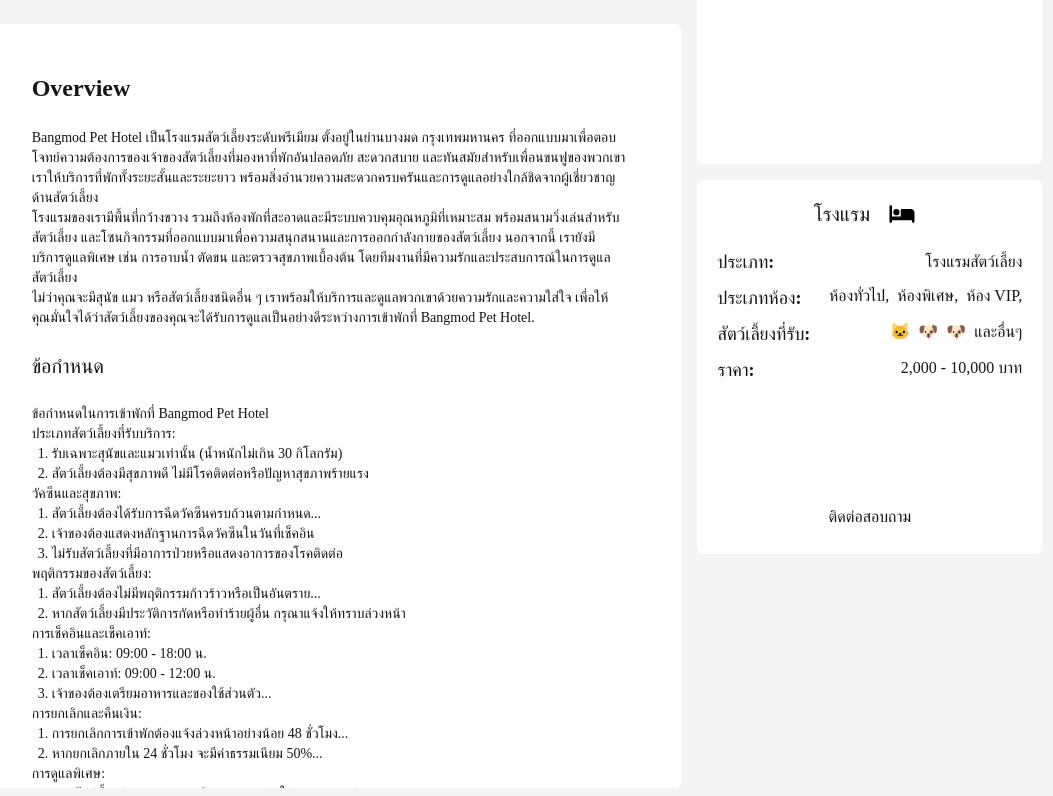
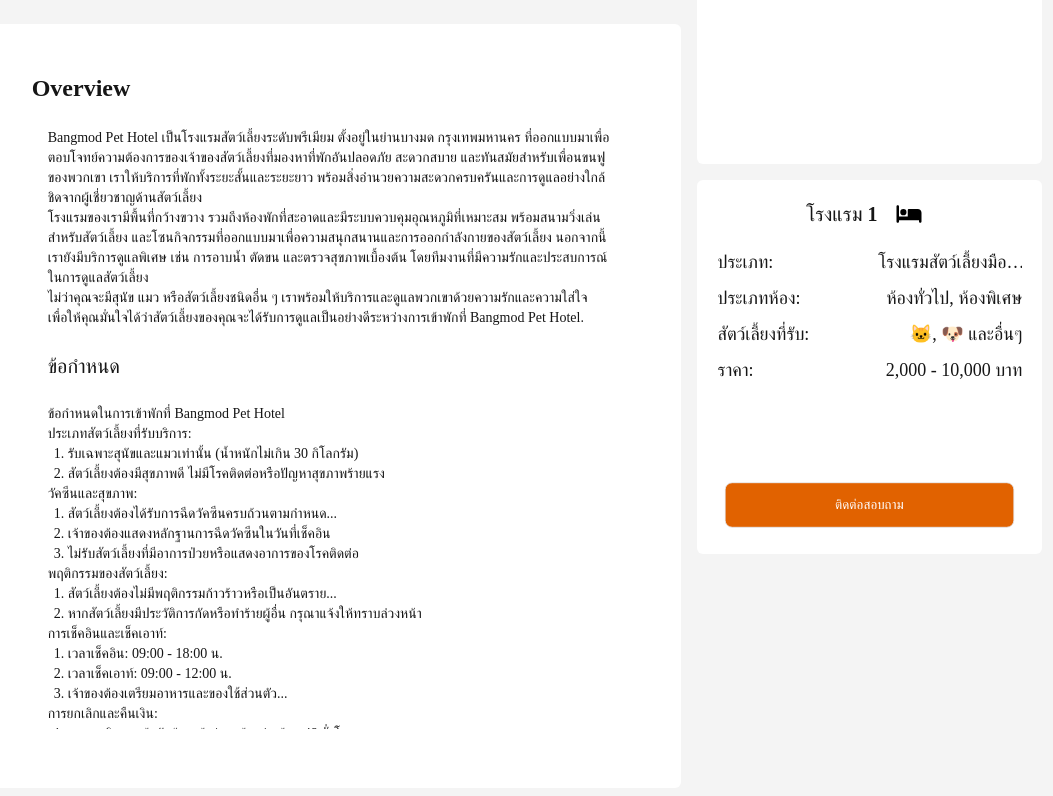
Before and after one commit to NobphadonH/PetHub, a React (Vite) app in the folder pethub-website/: page /pethub-website/home/1 in a window 1280 px wide. Shown: the part 1004-1800 px from the top of the page, without its empty margins (131-1184 px from the left). Built offline with nearby package versions, Linux system fonts and the light colour scheme; a web font is replaced by a local one.

Commit message:
hotelDetail page 80%

```diff
--- a/pethub-website/src/components/HotelDetail.jsx
+++ b/pethub-website/src/components/HotelDetail.jsx
@@ -10,6 +10,7 @@ function HotelDetail() {
     const containerRef = useRef(null);
     const parentRef = useRef(null);
     const [totalWidth, setTotalWidth] = useState(0);
+    const [barSel, setBarSel] = useState(0)
 
     useEffect(() => {
         const loadScript = () => {
@@ -33,8 +34,8 @@ function HotelDetail() {
           map.zoomRange({ min: 6, max: 20 });
           map.location({ lon: 100.56, lat: 13.74 }, true);
         //   map.Ui.DPad.visible(false);
-        //   map.Ui.Zoombar.visible(false);
-        //   map.Ui.Geolocation.visible(false);
+          map.Ui.Zoombar.visible(false);
+          map.Ui.Geolocation.visible(false);
         //   map.Ui.Toolbar.visible(false);
         //   map.Ui.LayerSelector.visible(false);
         //   map.Ui.Fullscreen.visible(false);
@@ -72,6 +73,12 @@ function HotelDetail() {
         }
       };
 
+      const handleSelect = (e) => {
+        setBarSel(e.target.id)
+      }
+
+      console.log(barSel)
+
   return (
     <>
      <Navbar />
@@ -82,9 +89,9 @@ function HotelDetail() {
      </div>
      <div className='mt-5 md:mt-10 w-[96vw] lg:w-11/12 xl:w-11/12 2xl:w-[1280px] h-full mx-auto'>
         <div className='w-full lg:h-20 flex gap-5 text-[10px] sm:text-[2vw] md:text-lg xl:text-xl font items-center'>
-            <div className='px-3 lg:px-5 py-1 lg:py-2 border-b-2 border-pethub-color1 cursor-pointer font-bold'>Overview</div>
-            <div className='px-3 lg:px-5 py-1 lg:py-2 border-b-0 border-pethub-color1 cursor-pointer'>Guest reviews</div>
-            <div className='px-3 lg:px-5 py-1 lg:py-2 border-b-0 border-pethub-color1 cursor-pointer'>Chat</div>
+            <div id='0' onClick={handleSelect} className={`px-3 lg:px-5 py-1 lg:py-2 border-pethub-color1 cursor-pointer ${barSel == 0 ? ' border-b-2 font-bold' : ''}`}>Overview</div>
+            <div id='1' onClick={handleSelect} className={`px-3 lg:px-5 py-1 lg:py-2 border-pethub-color1 cursor-pointer ${barSel == 1 ? ' border-b-2 font-bold' : ''}`}>Guest reviews</div>
+            <div id='2' onClick={handleSelect} className={`px-3 lg:px-5 py-1 lg:py-2 border-pethub-color1 cursor-pointer ${barSel == 2 ? ' border-b-2 font-bold' : ''}`}>Chat</div>
         </div>
      </div>
      <div className='w-full h-full bg-[#F4F4F4]'>
@@ -110,14 +117,14 @@ function HotelDetail() {
                 </div>
             </div>
             <div className='max-md:w-full max-md:h-[40vw] max-md:my-[2vw] bg-white rounded-md col-span-12 md:col-span-4 row-span-4'>
-            {/* <div
+            <div
                 id="map"
                 style={{ height: '100%', width: '100%', borderRadius: '6px', overflow: 'hidden' }} // Full height and width
-            ></div> */}
+            ></div>
             </div>
-            <div className='max-md:w-[60%] max-md:h-[250px] overflow-y-hidden bg-white rounded-md col-span-8 lg:col-span-8 row-span-10 max-md:p-[3vw] max-lg:px-8 max-lg:py-4 py-12 px-14 text-start'>
-                <div className='text-[3vw] lg:text-2xl font-semibold mb-[1vw] md:mb-6 overflow-y'>Overview</div>
-                <div className='text-[2vw] md:text-sm max-md:h-[200px] overflow-y-hidden scrollbar-hidden'>
+            <div className={`max-md:w-[60%] ${barSel == 1 ? 'max-md:h-full' : 'max-md:h-[250px]'}   overflow-y-hidden bg-white rounded-md col-span-8 lg:col-span-8 row-span-10 max-md:p-[3vw] max-lg:px-8 max-lg:py-4 py-12 px-14 text-start`}>
+                <div className={`text-[3vw] lg:text-2xl font-semibold mb-[1vw] md:mb-6 overflow-y  ${barSel == 0 ? '' : 'hidden'}`}>Overview</div>
+                <div className={`text-[2vw] md:text-sm max-md:h-[160px] h-[80%] lg:h-[90%] px-4 overflow-y-scroll scrollbar-hidden ${barSel == 0 ? '' : 'hidden'}`}>
                     <p>Bangmod Pet Hotel เป็นโรงแรมสัตว์เลี้ยงระดับพรีเมียม ตั้งอยู่ในย่านบางมด กรุงเทพมหานคร ที่ออกแบบมาเพื่อตอบโจทย์ความต้องการของเจ้าของสัตว์เลี้ยงที่มองหาที่พักอันปลอดภัย สะดวกสบาย และทันสมัยสำหรับเพื่อนขนฟูของพวกเขา เราให้บริการที่พักทั้งระยะสั้นและระยะยาว พร้อมสิ่งอำนวยความสะดวกครบครันและการดูแลอย่างใกล้ชิดจากผู้เชี่ยวชาญด้านสัตว์เลี้ยง</p>
 
                     <p>โรงแรมของเรามีพื้นที่กว้างขวาง รวมถึงห้องพักที่สะอาดและมีระบบควบคุมอุณหภูมิที่เหมาะสม พร้อมสนามวิ่งเล่นสำหรับสัตว์เลี้ยง และโซนกิจกรรมที่ออกแบบมาเพื่อความสนุกสนานและการออกกำลังกายของสัตว์เลี้ยง นอกจากนี้ เรายังมีบริการดูแลพิเศษ เช่น การอาบน้ำ ตัดขน และตรวจสุขภาพเบื้องต้น โดยทีมงานที่มีความรักและประสบการณ์ในการดูแลสัตว์เลี้ยง</p>
@@ -174,47 +181,118 @@ function HotelDetail() {
                     </div>
 
                 </div>
+                <div className={`text-[2vw] lg:text-xl font-semibold mb-[1vw] md:mb-6 overflow-y  ${barSel == 1 ? '' : 'hidden'}`}>5 คะแนน <span className='text-[1.5vw] lg:text-lg'>(รีวิวจากผู้ใช้ 125 รายการ)</span></div>
+                <div className={`mb-[2vw] md:mb-5 text-[1.5vw] md:text-xs lg:text-sm xl:text-base text-gray-400 ${barSel == 1 ? '' : 'hidden'}`}>ความนิยมสูงสุด</div>
+                <div className={`text-[2vw] md:text-sm max-md:h-[160px] h-[45%] lg:h-[60%] md:px-2 xl:px-4 overflow-y-scroll scrollbar-hidden flex flex-col gap-1 lg:gap-5 ${barSel == 1 ? '' : 'hidden'}`}>
+                    {Array.from({ length: 5 }).map((_, index) => (
+                        <div key={index} className='w-full h-28 flex'>
+                            <div className='h-full w-[15%] lg:w-[10%] flex items-start justify-center'>
+                                <div className='w-[5vw] h-[5vw] md:w-10 md:h-10 lg:w-12 lg:h-12 xl:w-14 xl:h-14 rounded-full bg-slate-200'></div>
+                            </div>
+                            <div className='h-full w-[80%] md:py-2 px-1 lg:px-5 text-[1.5vw] md:text-xs lg:text-base'>
+                                <div>User001</div>
+                                <div className="flex md:my-[1vw] lg:my-1 items-center">
+                                {Array.from({ length: 5 }).map((_, index) => (
+                                <svg key={index} xmlns="http://www.w3.org/2000/svg" width="12" height="12" fill="currentColor" className="bi bi-star-fill w-[1.5vw] md:w-[8px] mx-[0.2vw] lg:mx-0 sm:w-[10px] lg:w-[16px] text-yellow-400" viewBox="0 0 16 16">
+                                    <path d="M3.612 15.443c-.386.198-.824-.149-.746-.592l.83-4.73L.173 6.765c-.329-.314-.158-.888.283-.95l4.898-.696L7.538.792c.197-.39.73-.39.927 0l2.184 4.327 4.898.696c.441.062.612.636.282.95l-3.522 3.356.83 4.73c.078.443-.36.79-.746.592L8 13.187l-4.389 2.256z"/>
+                                </svg>
+                                ))}
+                                <div className="max-md:text-[1.5vw] ml-1 md:ml-3">
+                                ดีมาก
+                                </div>
+                            </div>
+                            <div>ห้องพักดีมากๆ เลยครับ</div>
+                            <div className='flex mt-2 items-center justify-start gap-[1vw] md:gap-1 lg:gap-3 text-[1.5vw] md:text-xs lg:text-base'>
+                                <svg xmlns="http://www.w3.org/2000/svg" width="18" height="18" fill="currentColor" className="bi bi-hand-thumbs-up-fill text-gray-200 w-[3vw] md:w-8 lg:w-15" viewBox="0 0 16 16">
+                                <path d="M6.956 1.745C7.021.81 7.908.087 8.864.325l.261.066c.463.116.874.456 1.012.965.22.816.533 2.511.062 4.51a10 10 0 0 1 .443-.051c.713-.065 1.669-.072 2.516.21.518.173.994.681 1.2 1.273.184.532.16 1.162-.234 1.733q.086.18.138.363c.077.27.113.567.113.856s-.036.586-.113.856c-.039.135-.09.273-.16.404.169.387.107.819-.003 1.148a3.2 3.2 0 0 1-.488.901c.054.152.076.312.076.465 0 .305-.089.625-.253.912C13.1 15.522 12.437 16 11.5 16H8c-.605 0-1.07-.081-1.466-.218a4.8 4.8 0 0 1-.97-.484l-.048-.03c-.504-.307-.999-.609-2.068-.722C2.682 14.464 2 13.846 2 13V9c0-.85.685-1.432 1.357-1.615.849-.232 1.574-.787 2.132-1.41.56-.627.914-1.28 1.039-1.639.199-.575.356-1.539.428-2.59z"/>
+                                </svg>
+                                <div>58</div>
+                                <svg xmlns="http://www.w3.org/2000/svg" width="18" height="18" fill="currentColor" className="bi bi-hand-thumbs-down-fill text-gray-200 w-[3vw] md:w-8 lg:w-12" viewBox="0 0 16 16">
+                                <path d="M6.956 14.534c.065.936.952 1.659 1.908 1.42l.261-.065a1.38 1.38 0 0 0 1.012-.965c.22-.816.533-2.512.062-4.51q.205.03.443.051c.713.065 1.669.071 2.516-.211.518-.173.994-.68 1.2-1.272a1.9 1.9 0 0 0-.234-1.734c.058-.118.103-.242.138-.362.077-.27.113-.568.113-.856 0-.29-.036-.586-.113-.857a2 2 0 0 0-.16-.403c.169-.387.107-.82-.003-1.149a3.2 3.2 0 0 0-.488-.9c.054-.153.076-.313.076-.465a1.86 1.86 0 0 0-.253-.912C13.1.757 12.437.28 11.5.28H8c-.605 0-1.07.08-1.466.217a4.8 4.8 0 0 0-.97.485l-.048.029c-.504.308-.999.61-2.068.723C2.682 1.815 2 2.434 2 3.279v4c0 .851.685 1.433 1.357 1.616.849.232 1.574.787 2.132 1.41.56.626.914 1.28 1.039 1.638.199.575.356 1.54.428 2.591"/>
+                                </svg>
+                            </div>
+                            </div>
+                            <div className='h-full w-[5%] lg:w-[10%] cursor-pointer flex flex-col items-center justify-center gap-1'>
+                                <div className='w-[0.4vw] h-[0.4vw] lg:w-1 md:h-1 bg-slate-400 rounded-full'></div>
+                                <div className='w-[0.4vw] h-[0.4vw] lg:w-1 md:h-1 bg-slate-400 rounded-full'></div>
+                                <div className='w-[0.4vw] h-[0.4vw] lg:w-1 md:h-1 bg-slate-400 rounded-full'></div>
+                            </div>
+                        </div>
+                    ))}
+
+                </div>
+                <div className={`${barSel == 1 ? '' : 'hidden'}`}>
+                    <div className='w-full h-[18vw] md:h-[160px] lg:h-[200px] flex py-[3vw] md:py-5 lg:py-8'>
+                        <div className='h-full w-[10%] flex items-start justify-center'>
+                            <div className='w-[5vw] h-[5vw] md:w-10 md:h-10 lg:w-12 lg:h-12 xl:w-14 xl:h-14 rounded-full bg-slate-200'></div>
+                        </div>
+                        <div className='h-full w-[70%] md:w-[60%] xl:w-[65%] px-2 md:py-2 lg:px-5 text-[2vw] md:text-sm lg:text-base'>
+                            <div>main user</div>
+                            <div className="flex lg:my-4 gap-[0.3vw] md:gap-1 lg:gap-2 items-center">
+                            {Array.from({ length: 5 }).map((_, index) => (
+                            <svg key={index} xmlns="http://www.w3.org/2000/svg" width="16" height="16" fill="currentColor" className=" cursor-pointer bi bi-star-fill w-[8px] sm:w-[12px] lg:w-[16px] text-gray-400" viewBox="0 0 16 16">
+                                <path d="M3.612 15.443c-.386.198-.824-.149-.746-.592l.83-4.73L.173 6.765c-.329-.314-.158-.888.283-.95l4.898-.696L7.538.792c.197-.39.73-.39.927 0l2.184 4.327 4.898.696c.441.062.612.636.282.95l-3.522 3.356.83 4.73c.078.443-.36.79-.746.592L8 13.187l-4.389 2.256z"/>
+                            </svg>
+                            ))}
+                            <div className="max-md:text-[2vw] ml-1 md:ml-3">
+                            ดีมาก
+                            </div>
+                        </div>
+                        <div>
+                        <input
+                            type="email"
+                            name="email"
+                            placeholder="แสดงความคิดเห็น"
+                            className="rounded-none w-full border-b-2 mb-3"
+                        />
+                        </div>
+                        </div>
+                        <div className='h-full w-[20%] md:w-[30%] xl:w-[25%] cursor-pointer flex items-center md:items-end py-[1vw] md:py-7 justify-between gap-1 text-[2vw] md:text-xs lg:text-base'>
+                            <div className='hidden md:block'>ยกเลิก</div>
+                            <div className='hidden md:block'>ส่งความคิดเห็น</div>
+                            <svg xmlns="http://www.w3.org/2000/svg" width="16" height="16" fill="currentColor" className="md:hidden w-[2vw] h-[2vw] text-base-300 bi bi-send-fill" viewBox="0 0 16 16">
+                            <path d="M15.964.686a.5.5 0 0 0-.65-.65L.767 5.855H.766l-.452.18a.5.5 0 0 0-.082.887l.41.26.001.002 4.995 3.178 3.178 4.995.002.002.26.41a.5.5 0 0 0 .886-.083zm-1.833 1.89L6.637 10.07l-.215-.338a.5.5 0 0 0-.154-.154l-.338-.215 7.494-7.494 1.178-.471z"/>
+                            </svg>
+                        </div>
+                    </div>
+                </div>
+
             </div>
             <div className='max-md:w-[35%] max-md:h-full bg-white rounded-md col-start-9 col-span-4 row-span-5 p-[3vw] md:p-3 lg:p-5'>
                 <div className='flex gap-[1vw] lg:gap-2 items-center justify-center'>
-                    <div className='text-[2vw] lg:text-xl font-semibold overflow-y'>โรงแรม</div>
+                    <div className='text-[2vw] lg:text-xl font-semibold transition-all duration-300 ease-in-out line-clamp-1 overflow-hidden'>โรงแรม {param.hotelname}</div>
                     <svg xmlns="http://www.w3.org/2000/svg" className='w-[3vw] lg:w-12' width={20} height={20} viewBox="0 0 640 512"><path d="M32 32c17.7 0 32 14.3 32 32l0 256 224 0 0-160c0-17.7 14.3-32 32-32l224 0c53 0 96 43 96 96l0 224c0 17.7-14.3 32-32 32s-32-14.3-32-32l0-32-224 0-32 0L64 416l0 32c0 17.7-14.3 32-32 32s-32-14.3-32-32L0 64C0 46.3 14.3 32 32 32zm144 96a80 80 0 1 1 0 160 80 80 0 1 1 0-160z"/></svg>
                 </div>
-                <div className='flex flex-col justify-between h-[90%]'>
-                    <div className='w-full'>
-                        <div className='flex justify-between items-center mt-5'>
-                            <div className='text-start text-lg font-semibold'>ประเภท: </div>
-                            <div className='font-normal'>โรงแรมสัตว์เลี้ยง</div>
+                <div className='flex flex-col justify-between h-[90%] text-[2vw] md:text-sm lg:text-lg'>
+                    <div className='w-full '>
+                        <div className='flex justify-between items-center mt-[1vw] md:mt-5'>
+                            <div className='text-start'>ประเภท: </div>
+                            <div className='max-w-40 font-normal transition-all duration-300 ease-in-out line-clamp-1 overflow-hidden'>โรงแรมสัตว์เลี้ยงมืออาชีพ</div>
                         </div>
                         <div className='flex justify-between items-start mt-2'>
-                            <div className='text-start text-lg font-semibold'>ประเภทห้อง: </div>
-                            <div className='flex justify-end gap-2'>
-                                <div className='font-normal'>ห้องทั่วไป,</div>
-                                <div className='font-normal'>ห้องพิเศษ,</div>
-                                <div className='font-normal'>ห้อง VIP,</div>
-
+                            <div className='text-start transition-all duration-300 ease-in-out max-lg:line-clamp-1 max-lg:overflow-hidden'>ประเภทห้อง: </div>
+                            <div className='max-w-40 transition-all duration-300 ease-in-out line-clamp-1 overflow-hidden'>
+                                ห้องทั่วไป, ห้องพิเศษ
                             </div>
                         </div>
                         <div className='flex justify-between items-start mt-2'>
-                            <div className='text-start text-lg font-semibold'>สัตว์เลี้ยงที่รับ: </div>
-                            <div className='flex gap-2'>
-                                <div className='font-normal'>🐱</div>
-                                <div className='font-normal'>🐶</div>
-                                <div className='font-normal'>🐶</div>
-                                <div className='font-normal'>และอื่นๆ</div>
-
+                            <div className='text-start transition-all duration-300 ease-in-out line-clamp-1 overflow-hidden'>สัตว์เลี้ยงที่รับ: </div>
+                            <div className='max-w-40 transition-all duration-300 ease-in-out line-clamp-1 overflow-hidden'>
+                                🐱, 🐶 และอื่นๆ
                             </div>
                         </div>
                         <div className='flex justify-between items-start mt-2'>
-                            <div className='text-start text-lg font-semibold'>ราคา: </div>
+                            <div className='text-start'>ราคา: </div>
                             <div className='flex justify-end gap-2'>
-                                <div className='font-normal'>2,000 - 10,000 บาท</div>
+                                <div className='max-w-40 font-normal transition-all duration-300 ease-in-out line-clamp-1 overflow-hidden'>2,000 - 10,000 บาท</div>
 
 
                             </div>
                         </div>
                     </div>
-                    <div>ติดต่อสอบถาม</div>
+                    <a className="flex mt-6 md:mt-0 justify-center items-center rounded-md md:btn bg-pethub-color1 md:bg-pethub-color1 text-white md:text-white w-full max-md:text-[2vw] h-[7vw] font-medium">
+                        <a >ติดต่อสอบถาม</a>
+                    </a>
 
                 </div>
             </div>
--- a/pethub-website/src/components/ListHost.jsx
+++ b/pethub-website/src/components/ListHost.jsx
@@ -11,9 +11,9 @@ function ListHost() {
                     <span className="text-black">กับเรา</span>
                 </div>
                 <div className="text-black text-4xl font-bold">ลงชื่อโรงแรมของคุณบน PetHub ได้เลย</div>
-                <div class="flex justify-center">
-                    <div class="max-w-xl mx-auto">
-                        <div class="text-black text-sm mt-6">
+                <div className="flex justify-center">
+                    <div className="max-w-xl mx-auto">
+                        <div className="text-black text-sm mt-6">
                             เชิญเจ้าของที่พักลงประกาศที่พักที่เป็นมิตรกับสัตว์เลี้ยงของคุณ เพื่อเข้าถึงกลุ่มเจ้าของสัตว์เลี้ยง
                             ลงประกาศฟรี ลงทะเบียนง่าย และชำระเงินปลอดภัย
                         </div>
--- a/pethub-website/src/components/Login.jsx
+++ b/pethub-website/src/components/Login.jsx
@@ -32,8 +32,8 @@ function Login() {
       return;
     }
 
-    console.log("Submitted data:", formData);
   };
+  console.log(formData);
   return (
     <>
       <Navbar />
```
